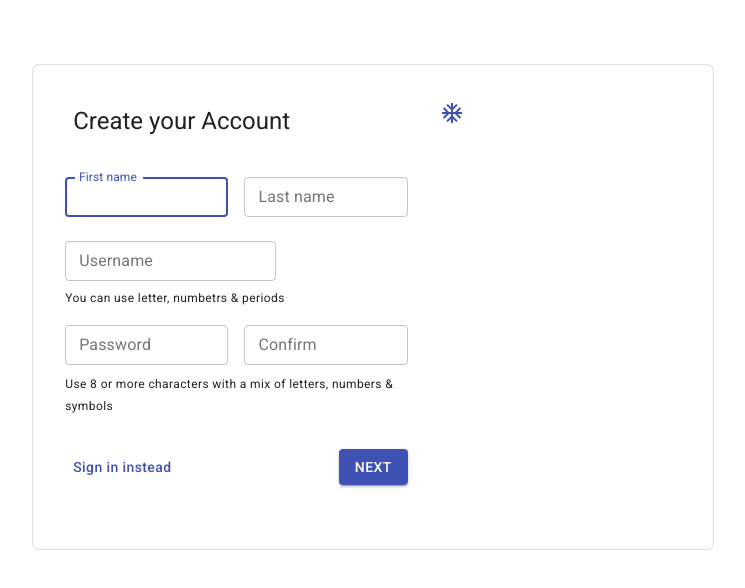
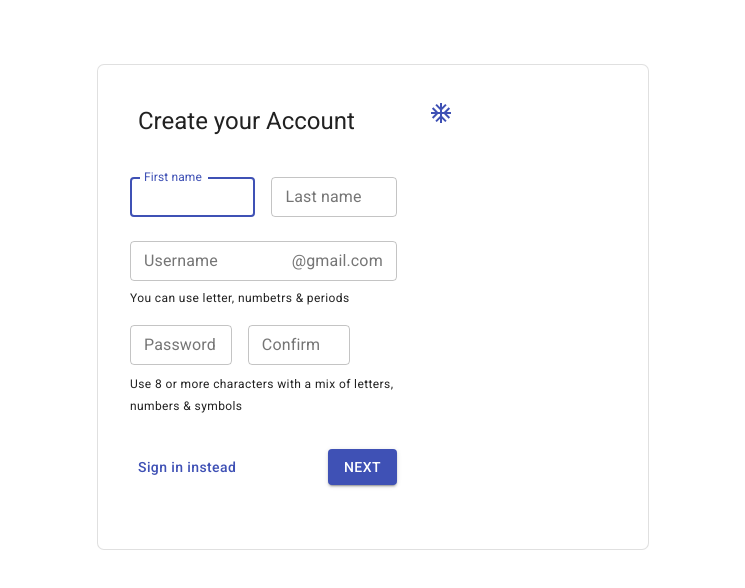
Before and after one commit to Aayush-1999/Google-Keep-Clone, a React app in the folder client/: page /signup in a window 1280 px wide. Shown: the top 588 px of the page, without its empty margins (267-1012 px from the left). Built offline with nearby package versions, Linux system fonts and the light colour scheme.

Commit message:
Update signup.js

```diff
--- a/client/src/Containers/signup/signup.js
+++ b/client/src/Containers/signup/signup.js
@@ -5,17 +5,16 @@ import TextField from '@material-ui/core/TextField';
 import Button from '@material-ui/core/Button';
 import Card from '@material-ui/core/Card';
 import Grid from '@material-ui/core/Grid';
+import InputAdornment from '@material-ui/core/InputAdornment';
 import CardActions from '@material-ui/core/CardActions';
 import CardContent from '@material-ui/core/CardContent';
 import LinearProgress from '@material-ui/core/LinearProgress';
-import { withStyles, createMuiTheme} from '@material-ui/core/styles';
+import { withStyles} from '@material-ui/core/styles';
 import Container from '@material-ui/core/Container';
 import Icon from '@material-ui/core/Icon';
 import AcUnitIcon from '@material-ui/icons/AcUnit';
 
-const theme=createMuiTheme();
-
-const styles={
+const styles=theme=>({
     avatar: {
         marginTop: theme.spacing(1),
         marginBottom: theme.spacing(2),
@@ -40,15 +39,27 @@ const styles={
         textTransform:'none'
     },
     paper: {
+        [theme.breakpoints.down('sm')]:{
+            border:'none'
+        },
+        [theme.breakpoints.up('sm')]:{
             marginTop: theme.spacing(8),
+            border:'1px solid rgba(0,0,0,0.12)',
             borderRadius: '7px',
         },
+    },
     root:{
-        maxWidth:'57%'
+        [theme.breakpoints.up('md')]:{
+            width:'750px'
+        },
+        [theme.breakpoints.between('sm','md')]:{
+            width:'450px'
         }
-  };
+    }
 
-class Login extends Component{
+  });
+
+class SignUp extends Component{
     state={
         user:{
             firstName:null,
@@ -59,13 +70,14 @@ class Login extends Component{
         },
         progressBar:false
     }
+
     handleChange = (event,key) => {
         const newUser={...this.state.user}
         newUser.key=event.target.value
         this.setState({user:newUser})
     };
 
-    emailFormHandler=(event)=>{
+    formHandler=(event)=>{
         event.preventDefault();
         this.setState({progressBar:true},()=>{
             setTimeout(()=>{
@@ -96,7 +108,7 @@ class Login extends Component{
         })
     }
 
-    buttonClickHandler=(event)=>{
+    signInButtonHandler=(event)=>{
         event.preventDefault();
         this.setState({progressBar:true},()=>{
             setTimeout(()=>{
@@ -110,7 +122,7 @@ class Login extends Component{
         let progress=this.state.progressBar?<LinearProgress />:null
 
         return(
-            <Container maxWidth="sm" classes={{ root:classes.root}} >
+            <Container maxWidth="sm" className={classes.root} >
                 <Card variant="outlined" className={classes.paper}>
                     {progress}
                     <div className={classes.cardBody}>
@@ -126,6 +138,7 @@ class Login extends Component{
                                         <Grid container spacing={2}>
                                             <Grid item sm={12} lg={6}>
                                                 <TextField
+                                                    fullWidth
                                                     variant="outlined"
                                                     margin="normal"
                                                     id="First name"
@@ -139,6 +152,7 @@ class Login extends Component{
                                             <Grid item sm={12} lg={6}>
                                                 <TextField
                                                     variant="outlined"
+                                                    fullWidth
                                                     margin="normal"
                                                     id="Last name"
                                                     label="Last name"
@@ -151,20 +165,26 @@ class Login extends Component{
                                         <TextField
                                             variant="outlined"
                                             margin="normal"
+                                            fullWidth
                                             id="Username"
                                             label="Username"
                                             type="text"
                                             size="small"
+                                            InputProps={{
+                                                endAdornment:
+                                                <InputAdornment position="end">@gmail.com</InputAdornment>,
+                                              }}
                                             onChange={(event)=>this.handleChange(event,"email")}
                                         />
                                         <Typography component="div" variant="caption">
                                             You can use letter, numbetrs & periods
                                         </Typography>
                                         <Grid container spacing={2}>
-                                        <Grid item sm={12} lg={6}>
+                                            <Grid item sm={10} lg={5}>
                                                 <TextField
                                                     variant="outlined"
                                                     margin="normal"
+                                                    fullWidth
                                                     id="Password"
                                                     label="Password"
                                                     type="text"
@@ -172,16 +192,19 @@ class Login extends Component{
                                                     onChange={(event)=>this.handleChange(event,"password")}
                                                 />
                                             </Grid>
-                                        <Grid item sm={12} lg={6}>
+                                            <Grid item sm={10} lg={5}>
                                                 <TextField
                                                     variant="outlined"
                                                     margin="normal"
                                                     id="Confirm"
+                                                    fullWidth
                                                     label="Confirm"
                                                     type="text"
                                                     size="small"
                                                     onChange={(event)=>this.handleChange(event,"confirmPassword")}
                                                 />
+                                            </Grid>
+                                            <Grid item sm={2} lg={2}>
                                             </Grid>
                                         </Grid>
                                         <Typography variant="caption">
@@ -189,7 +212,7 @@ class Login extends Component{
                                         </Typography>
                                         <Grid container className={classes.grid}>
                                         <Grid item xs>
-                                    <Button color="primary"className={classes.label} onClick={this.buttonClickHandler}
+                                            <Button color="primary"className={classes.label} onClick={this.signInButtonHandler}
                                             >Sign in instead</Button>
                                         </Grid>
                                         <Grid item>
@@ -197,7 +220,7 @@ class Login extends Component{
                                             type="submit"
                                             variant="contained"
                                             color="primary"
-                                        onClick={this.emailFormHandler}
+                                            onClick={this.formHandler}
                                         >
                                             Next
                                         </Button>
@@ -219,4 +242,4 @@ class Login extends Component{
     }
 }
 
-export default  withStyles(styles)(Login);
+export default  withStyles(styles)(SignUp);
```
Lines whose indentation alone changed are shown as unchanged.
